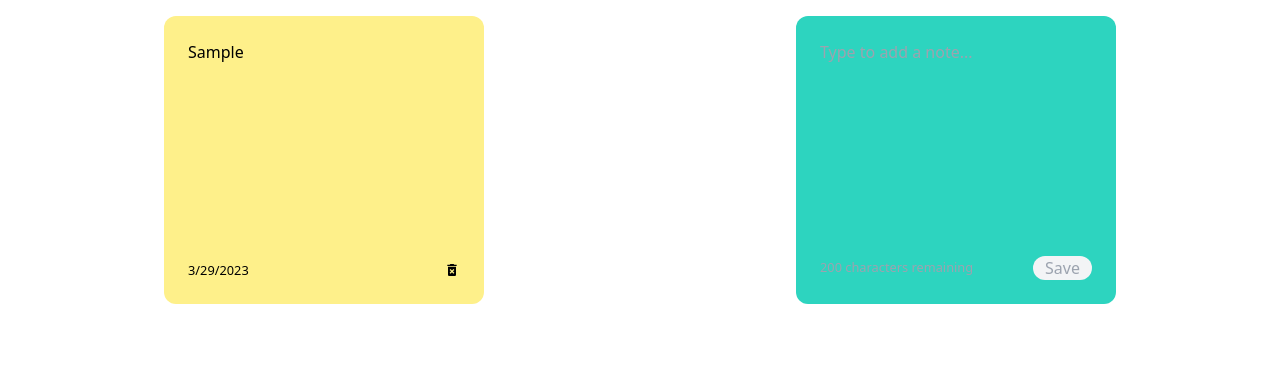
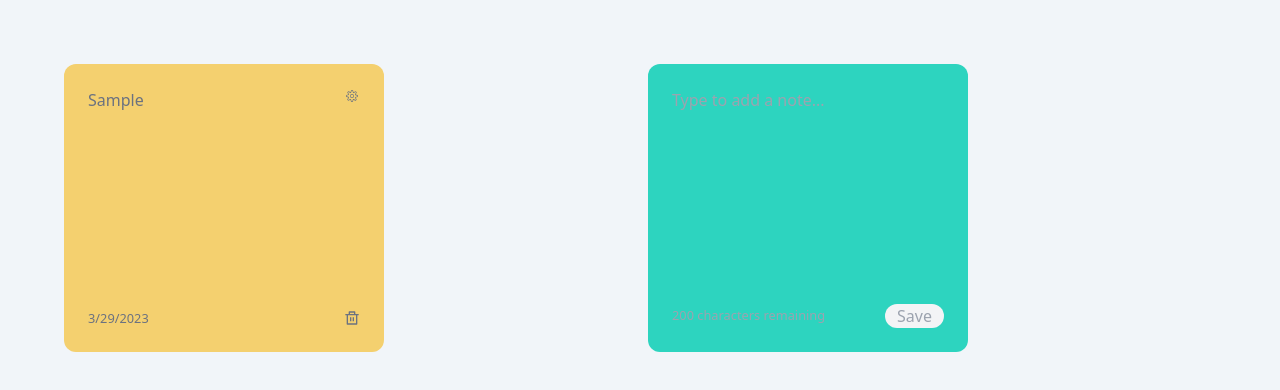
Before and after one commit to StephenHenryJr/sticky-notes-react, a React (Create React App) app: page / in a window 1280 px wide. Both pictures are taken after typing "Sample" into the empty fields and a click on the button "Save". Shown: the top 390 px of the page. Built offline with nearby package versions, Linux system fonts and the light colour scheme.

Commit message:
adding color picker

```diff
--- a/src/App.js
+++ b/src/App.js
@@ -1,18 +1,17 @@
-import React from 'react'
-import { useState } from 'react'
-import { NotesList, AddNote } from './components'
+import React from "react";
+import { NotesList } from "./components";
+
 
 import { useStateContext } from "./contexts/ContextProvider";
 
 const App = () => {
-
   const { notes } = useStateContext();
 
   return (
-    <div>
+    <div className={"h-screen bg-slate-100"}>
       <NotesList notes={notes} />
     </div>
-  )
-}
+  );
+};
 
-export default App
+export default App;
--- a/src/components/AddNote.js
+++ b/src/components/AddNote.js
@@ -1,5 +1,4 @@
 import React from "react";
-import { useState } from "react";
 import { useStateContext } from "../contexts/ContextProvider";
 
 const AddNote = () => {
--- /dev/null
+++ b/src/components/ColorPicker.js
@@ -0,0 +1,21 @@
+import React from "react";
+import { TbXboxX } from "react-icons/tb";
+import { useStateContext } from "../contexts/ContextProvider";
+
+const ColorPicker = () => {
+
+  const { handleShowColorPickerClick } = useStateContext();
+
+  return (
+    <div className="bg-half-transparent w-screen fixed nav-item top-0 right-0 z-50">
+      <div className="float-right h-screen bg-white dark:[#484B52] w-80 p-8">
+        <div className="flex justify-between items-center text-xl font-bold">
+          <h1>Color Picker</h1>
+          <TbXboxX  className="cursor-pointer" onClick={handleShowColorPickerClick}/>
+        </div>
+      </div>
+    </div>
+  );
+};
+
+export default ColorPicker;
--- a/src/components/Note.js
+++ b/src/components/Note.js
@@ -1,22 +1,56 @@
-import React from 'react'
-import { MdDeleteForever } from 'react-icons/md';
+import React from "react";
+import { RiDeleteBinLine } from "react-icons/ri";
+import { CiSettings } from "react-icons/ci";
 import { useStateContext } from "../contexts/ContextProvider";
 
-const Note = ({note}) => {
+const backgroundColors = [
+  {
+    color: '#f4d06f'
+  },
+  {
+    color: '#ab87ff'
+  },
+  {
+    color: '#fface4'
+  },
+  {
+    color: '#e3655b'
+  },
+]
 
-  const { handleDeleteClick } = useStateContext();
+const Note = ({ note }) => {
+  const {
+    handleDeleteClick,
+    currentColor,
+    showColorPicker,
+    handleShowColorPickerClick,
+  } = useStateContext();
 
   return (
-    <div className='bg-yellow-200 h-72 w-80 p-6 rounded-xl flex flex-col justify-between'>
-        <span>{note.text}</span>
-        <div className='flex justify-between'>
-            <small>{note.date}</small>
-            <button onClick={() => handleDeleteClick(note.id)}>
-                <MdDeleteForever />
-            </button>
+    <div
+      className="h-72 w-80 p-6 rounded-xl flex flex-col justify-between text-gray-500 break-words relative"
+      style={{ background: currentColor }}
+    >
+      <CiSettings
+        className="absolute right-6 cursor-pointer"
+        onClick={handleShowColorPickerClick}
+      />
+      {showColorPicker && (
+        <div className="absolute right-10 top-10 bg-slate-100 w-28 h-28 rounded-lg p-1">
+          <h3 className="text-sm text-center border-gray-300 border-b">
+            Select Color
+          </h3>
         </div>
+      )}
+      <span>{note.text}</span>
+      <div className="flex justify-between">
+        <small>{note.date}</small>
+        <button onClick={() => handleDeleteClick(note.id)}>
+          <RiDeleteBinLine />
+        </button>
+      </div>
     </div>
-  )
-}
+  );
+};
 
-export default Note
+export default Note;
--- a/src/components/NotesList.js
+++ b/src/components/NotesList.js
@@ -5,7 +5,7 @@ import { Note, AddNote } from './index'
 // whatever you pass in as notes will be looped over
 const NotesList = ({notes}) => {
   return (
-    <div className='notes-list p-4 gap-4 justify-items-center'>
+    <div className='notes-list p-16 gap-4 '>
       {
         notes.map((note) => <Note note={note}/>)
       }
--- a/src/components/index.jsx
+++ b/src/components/index.jsx
@@ -1,3 +1,4 @@
 export { default as NotesList } from './NotesList';
 export { default as Note } from './Note';
 export { default as AddNote } from './AddNote';
+export { default as ColorPicker } from './ColorPicker';
--- a/src/contexts/ContextProvider.js
+++ b/src/contexts/ContextProvider.js
@@ -14,6 +14,12 @@ export const ContextProvider = ({ children }) => {
 
   const [noteText, setNoteText] = useState("");
 
+  const [darkMode, setDarkMode] = useState(false)
+
+  const [showColorPicker, setShowColorPicker] = useState(false)
+
+  const [currentColor, setCurrentColor] = useState('#f4d06f')
+
   const handleChange = (e) => {
     setNoteText(e.target.value);
   };
@@ -28,6 +34,10 @@ export const ContextProvider = ({ children }) => {
   const handleDeleteClick = (id) => {
     const newNotes = notes.filter(note => note.id !== id);
     setNotes(newNotes)
+  }
+
+  const handleShowColorPickerClick = () => {
+    setShowColorPicker(!showColorPicker)
   }
 
   const addNote = (text) => {
@@ -52,6 +62,10 @@ export const ContextProvider = ({ children }) => {
         handleSaveClick,
         addNote,
         handleDeleteClick,
+        darkMode, setDarkMode,
+        showColorPicker, setShowColorPicker,
+        handleShowColorPickerClick,
+        currentColor, setCurrentColor
       }}
     >
       {children}
```
